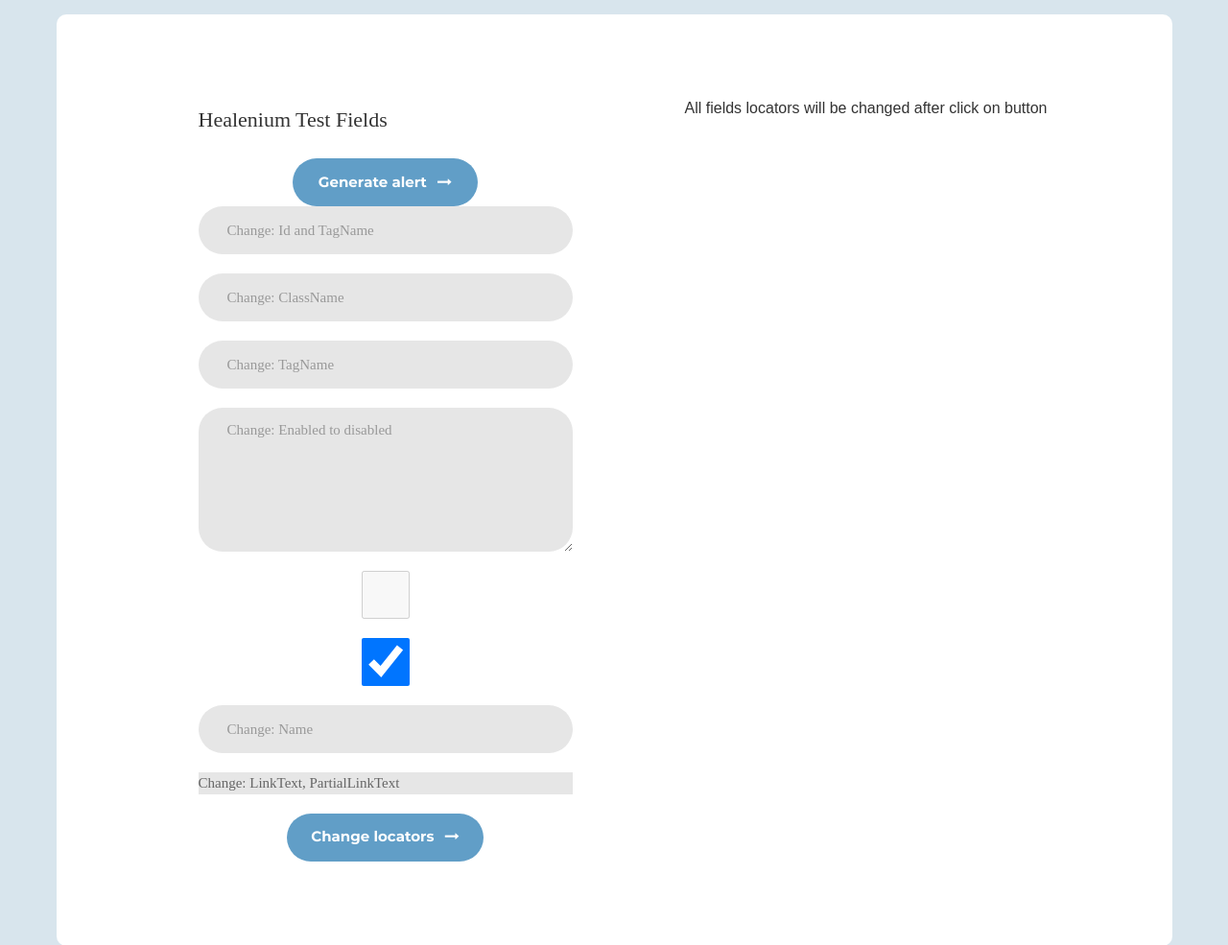
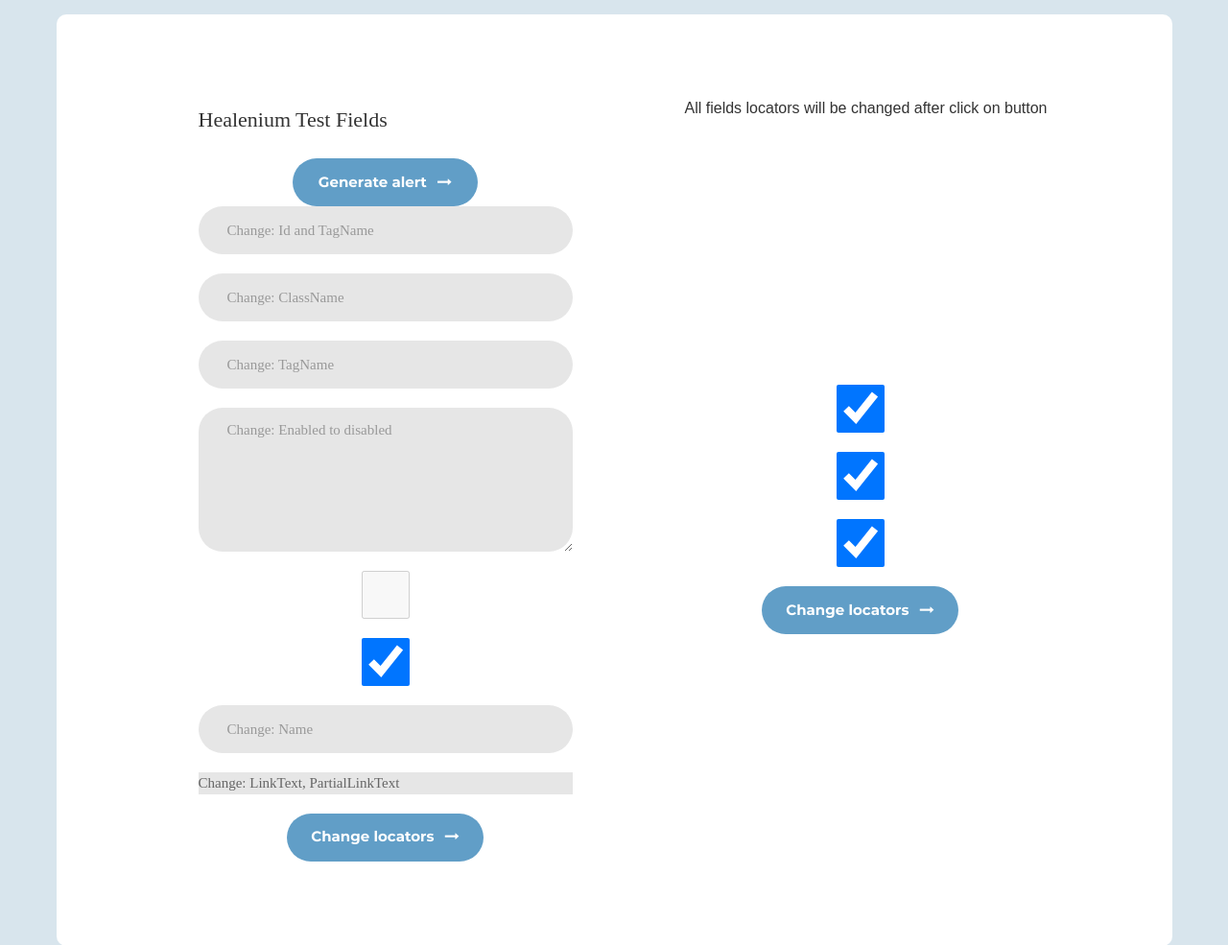
Before and after one commit to ElenaStepuro/elenastepuro.github.io, a plain HTML site: page test_env/index.html in a window 1280 px wide. Shown: the top 985 px of the page at 96% size. Drawn offline with Linux system fonts and the light colour scheme; a web font is replaced by a local one.

Commit message:
Change page to parent form

```diff
--- a/test_env/index.html
+++ b/test_env/index.html
@@ -92,6 +92,29 @@
                 </button>
             </div>
         </div>
+		<div class="test-form healenium-form validate-form">
+			<div class="wrap-input1 validate-input">
+                <input class="input1" type="checkbox" id="form_checked1" placeholder="Change: Checked to unchecked" checked>
+                <span class="shadow-input1"></span>
+            </div>
+			<div class="wrap-input1 validate-input">
+                <input class="input1" type="checkbox" id="form_checked2" placeholder="Change: Checked to unchecked" checked>
+                <span class="shadow-input1"></span>
+            </div>
+			<div class="wrap-input1 validate-input">
+                <input class="input1" type="checkbox" id="form_checked3" placeholder="Change: Checked to unchecked" checked>
+                <span class="shadow-input1"></span>
+            </div>
+
+			<div class="container-healenium-form-btn">
+                <button class="healenium-form-btn" id="Submit_checkbox" name="change_fields" onclick="forParentSubmit()">
+						<span>
+							Change locators
+							<i class="fa fa-long-arrow-right" aria-hidden="true"></i>
+						</span>
+                </button>
+            </div>
+		</div>
     </div>
 </div>
 
--- a/test_env/js/main.js
+++ b/test_env/js/main.js
@@ -88,3 +88,14 @@ function hlmWait(){
         alert(value);
     }, 10000);
  }
+
+ function forParentSubmit() {
+	var ch1=document.getElementById("form_checked1");
+    ch1.className="unchecked1";
+
+	var ch2=document.getElementById("form_checked2");
+    ch2.className="unchecked2";
+
+	var ch3=document.getElementById("form_checked3");
+    ch3.className="unchecked3";
+ }
```
